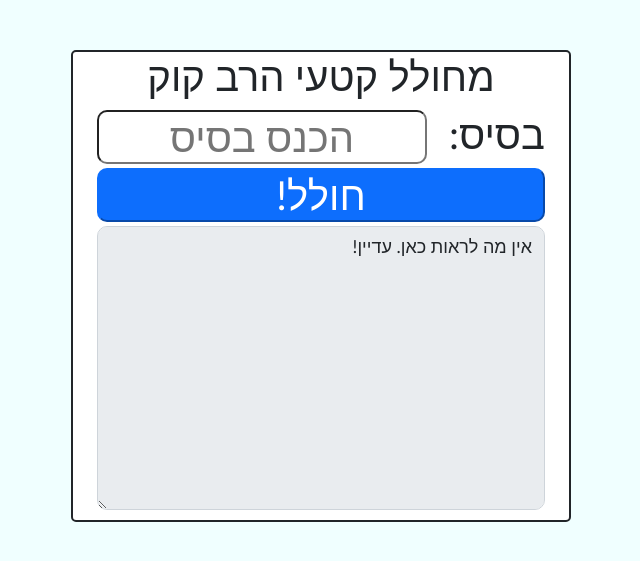
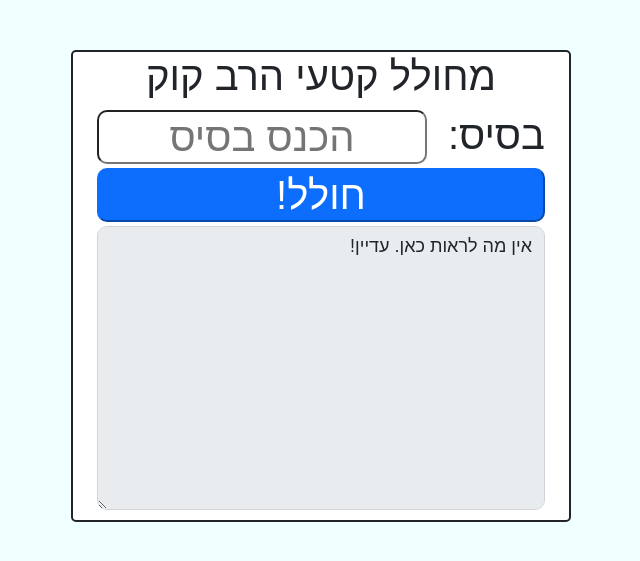
Before and after one commit to ajrkv1/Orot, a Flask app: page / in a window 1280 px wide. Shown: the top 561 px of the page, without its empty margins (319-959 px from the left). Run offline with Flask 2, Linux system fonts and the light colour scheme; some libraries are stand-ins or nearby versions.

Commit message:
updated template

```diff
--- a/templates/webpage.html
+++ b/templates/webpage.html
@@ -21,6 +21,8 @@
 			border-style: solid ;
 			background-color: white;
 			border-width: 2px;
+			width: 95%;
+			height: 90%;
         }
 		.textbox{
 			max-width: 100%;
@@ -28,7 +30,7 @@
 			border-width: 2px;
 		}
 		.text{
-			font-family: Calibri, sans-serif;
+			font-family: sans-serif;
 			text-align: center;
 		}
 		.gen-btn{
```
